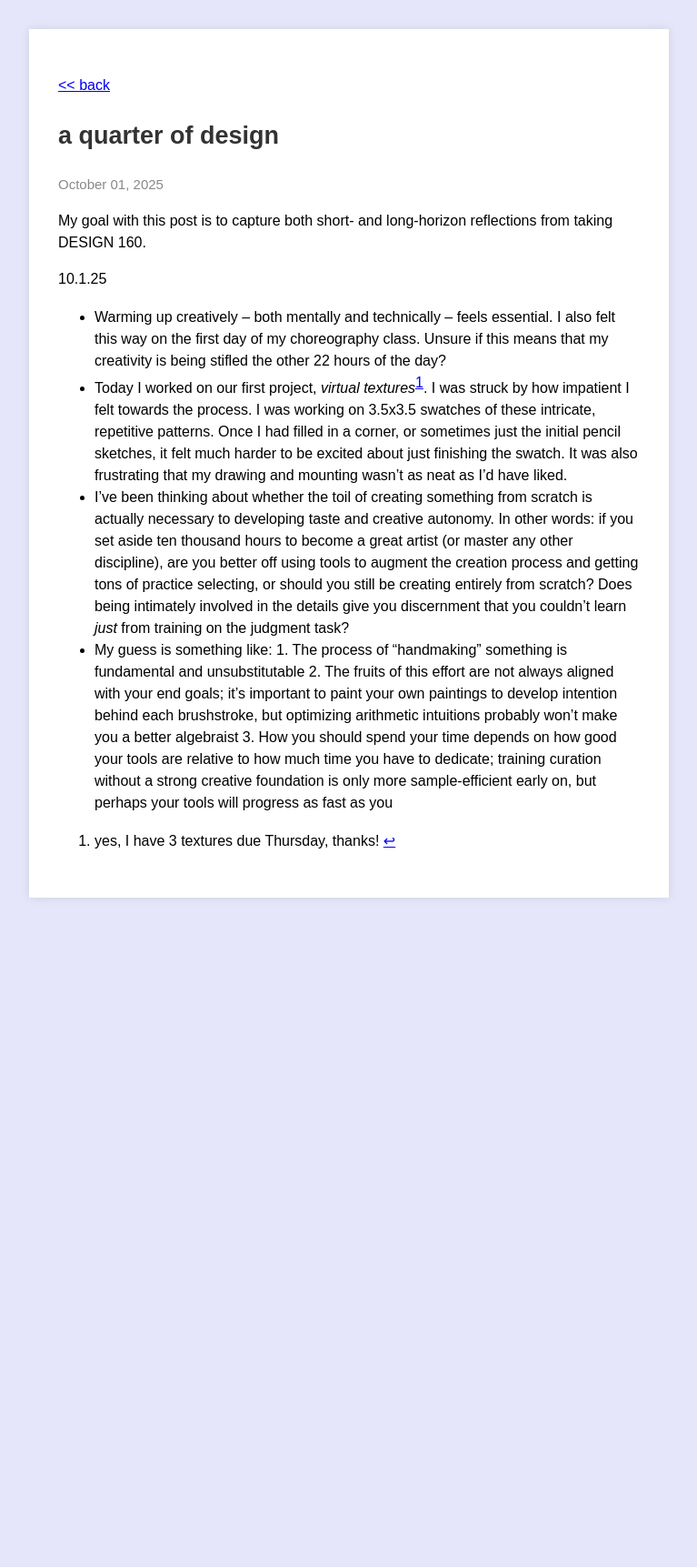
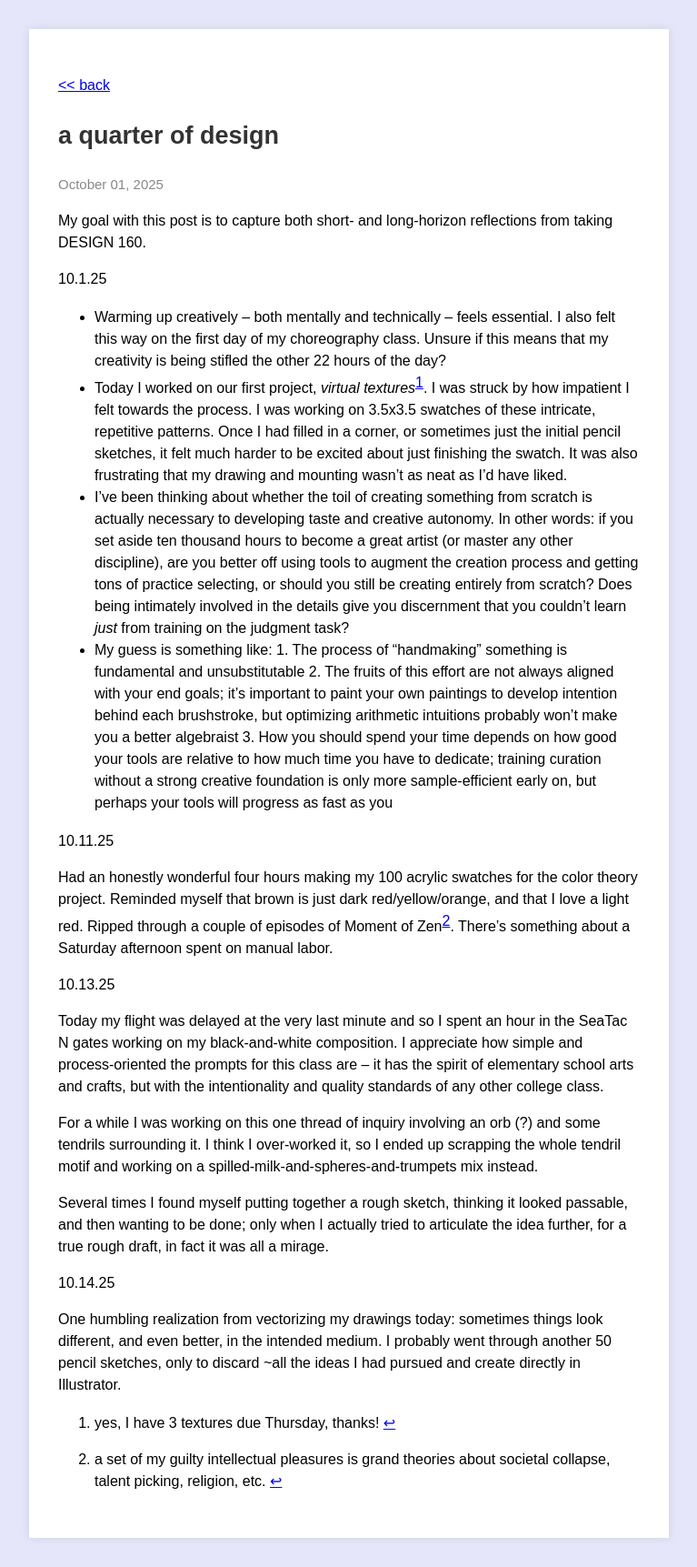
Before and after one commit to Christine8888/christine8888.github.io, a Jekyll site: the page built from _all_posts/_published/2025-10-01-reflections-on-design.md, in a window 1280 px wide. Shown: the whole page at 91% size, without its empty margins (256-1023 px from the left). Built offline with Jekyll 4.4.1, drawn with Linux system fonts in a browser that asks for light colours; before the commit the page ends 1019 px from its top, so only the background shows below that.

Commit message:
big update?

```diff
--- a/_all_posts/_published/2025-10-01-reflections-on-design.md
+++ b/_all_posts/_published/2025-10-01-reflections-on-design.md
@@ -13,4 +13,23 @@ My goal with this post is to capture both short- and long-horizon reflections fr
 - I've been thinking about whether the toil of creating something from scratch is actually necessary to developing taste and creative autonomy. In other words: if you set aside ten thousand hours to become a great artist (or master any other discipline), are you better off using tools to augment the creation process and getting tons of practice selecting, or should you still be creating entirely from scratch? Does being intimately involved in the details give you discernment that you couldn't learn *just* from training on the judgment task?
 - My guess is something like: 1. The process of "handmaking" something is fundamental and unsubstitutable 2. The fruits of this effort are not always aligned with your end goals; it's important to paint your own paintings to develop intention behind each brushstroke, but optimizing arithmetic intuitions probably won't make you a better algebraist 3. How you should spend your time depends on how good your tools are relative to how much time you have to dedicate; training curation without a strong creative foundation is only more sample-efficient early on, but perhaps your tools will progress as fast as you
 
+10.11.25
+
+Had an honestly wonderful four hours making my 100 acrylic swatches for the color theory project. Reminded myself that brown is just dark red/yellow/orange, and that I love a light red. Ripped through a couple of episodes of Moment of Zen[^candy]. There's something about a Saturday afternoon spent on manual labor.
+
+
+10.13.25
+
+Today my flight was delayed at the very last minute and so I spent an hour in the SeaTac N gates working on my black-and-white composition. I appreciate how simple and process-oriented the prompts for this class are -- it has the spirit of elementary school arts and crafts, but with the intentionality and quality standards of any other college class.
+
+For a while I was working on this one thread of inquiry involving an orb (?) and some tendrils surrounding it. I think I over-worked it, so I ended up scrapping the whole tendril motif and working on a spilled-milk-and-spheres-and-trumpets mix instead.
+
+Several times I found myself putting together a rough sketch, thinking it looked passable, and then wanting to be done; only when I actually tried to articulate the idea further, for a true rough draft, in fact it was all a mirage.
+
+10.14.25
+
+One humbling realization from vectorizing my drawings today: sometimes things look different, and even better, in the intended medium. I probably went through another 50 pencil sketches, only to discard ~all the ideas I had pursued and create directly in Illustrator.
+
 [^texture]: yes, I have 3 textures due Thursday, thanks!
+
+[^candy]: a set of my guilty intellectual pleasures is grand theories about societal collapse, talent picking, religion, etc.
```
Also changed, not shown: _all_posts/_published/2025-10-01-media.md (added, +16 -0 lines).
